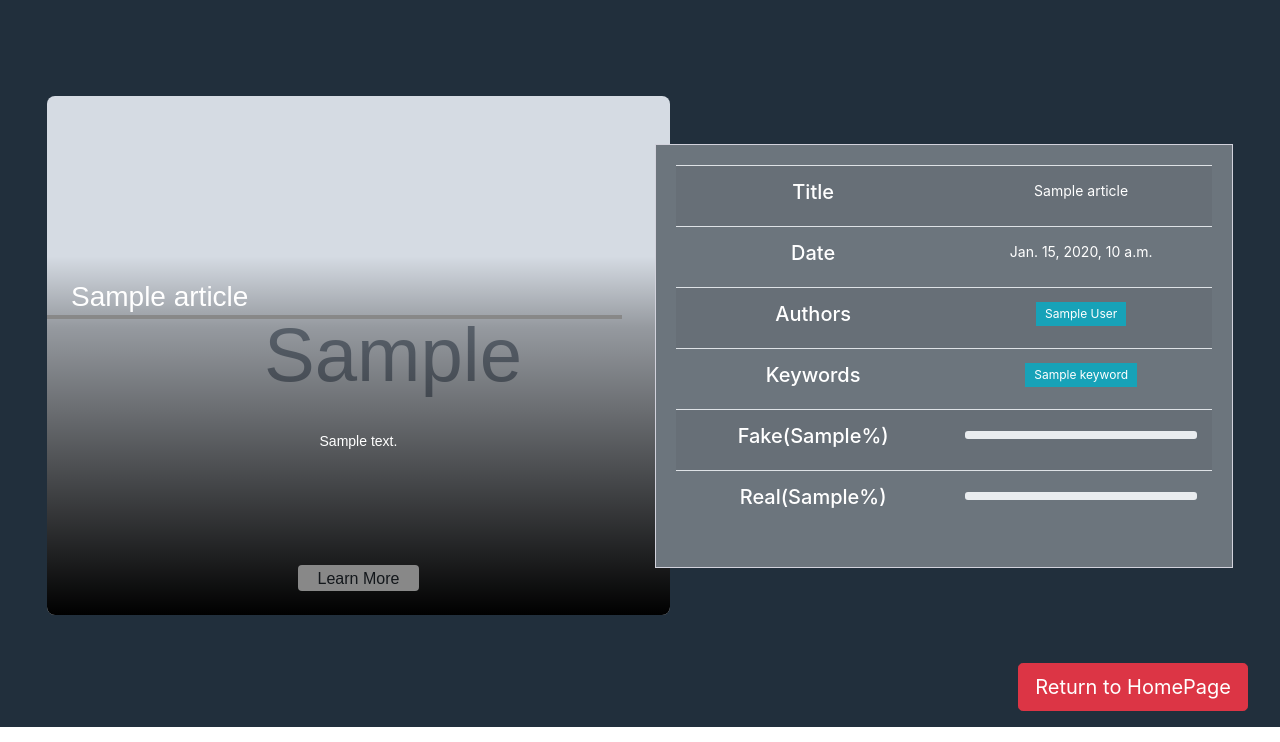
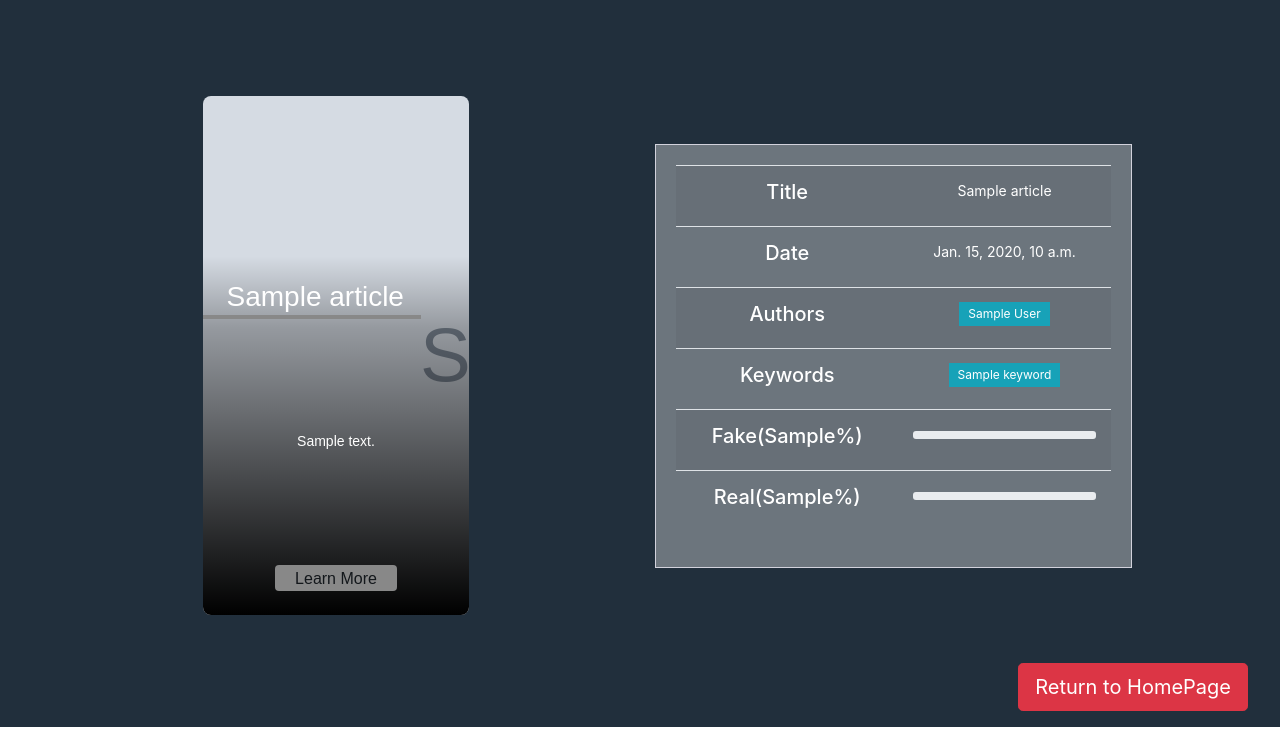
Before and after one commit to chong915/Django-Fake-News-Detector, a Django app: template app/templates/app/article.html in a window 1280 px wide. Shown: the part 58-800 px from the top of the page. Run offline with Django 3.2, Linux system fonts and the light colour scheme; the template is opened without the code that fills it: most values are stand-ins (such as "Sample title", 1, 10 or a date in 2020); grey boxes marked "Sample" are stand-in pictures; some libraries are stand-ins or nearby versions.

Commit message:
Updated article card width

```diff
--- a/app/templates/app/article.html
+++ b/app/templates/app/article.html
@@ -7,9 +7,9 @@
             <div class="container-fluid">
                 <div class="row">
                     {% if article_data %}
-                    <div class="col-6 col-sm-6 col-md-12 col-lg-12 col-xl-6 ml-0">
+                    <div class="col-12 col-sm-12 col-md-12 col-lg-12 col-xl-6 ml-0">
                         <footer class="news-card-body" style="padding-top: 0">
-                            <div class="news-card" style="background-image: url({{ article_data.top_image }});min-width: 70ch;">
+                            <div class="news-card" style="background-image: url({{ article_data.top_image }});">
                                 <div class="news-card-content">
                                     <h3 class="news-card-title" style="text-align: left;">{{ article_data.title }}</h3>
                                     <p class="news-card-body">{{ article_data.summary }}</p>
@@ -19,7 +19,7 @@
                         </footer>
                     </div>
 
-                    <div class="col-12 col-sm-12 col-md-12 col-lg-12 col-xl-6 mr-auto" style="padding-top: 3rem; margin-right: 0;">
+                    <div class="col-12 col-sm-12 col-md-12 col-lg-12 col-xl-5 mr-auto" style="padding-top: 3rem; margin-right: 0;">
                         <div class="card text-white bg-secondary mb-3">
                             <div class="card-body">
                                 <div class="table-responsive">
```
